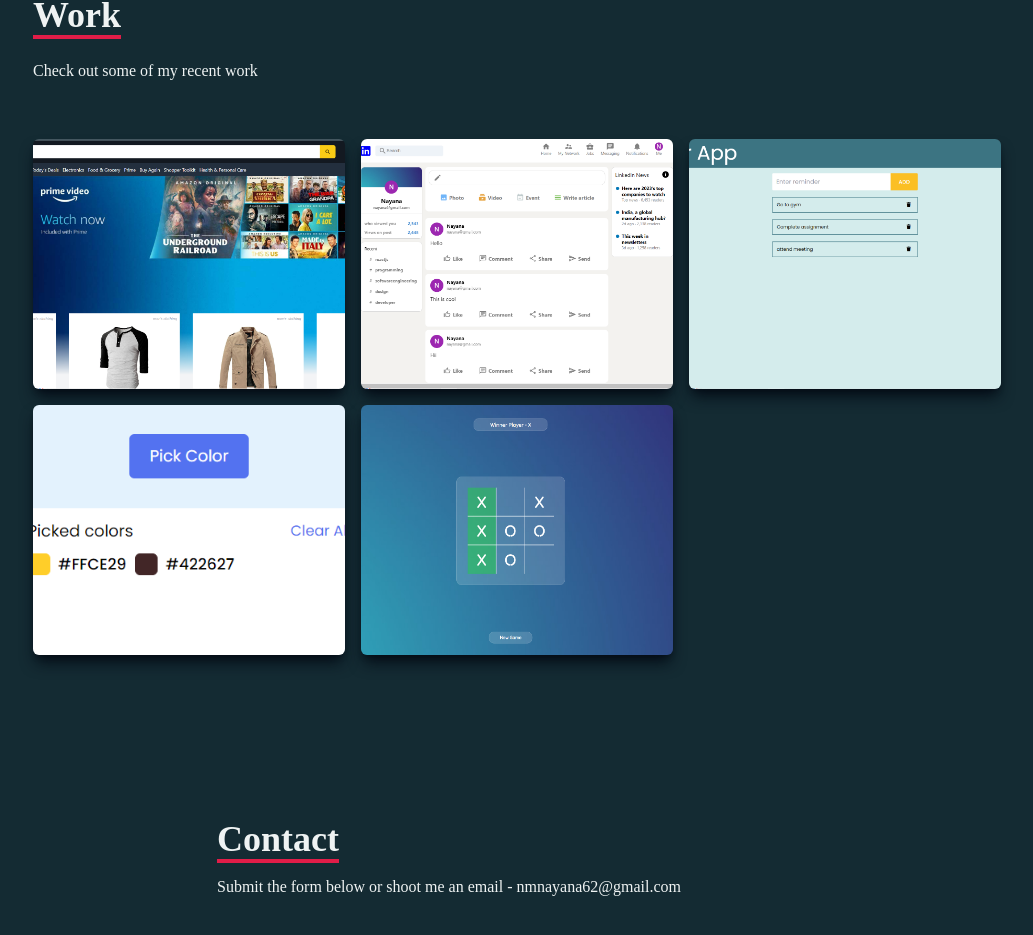
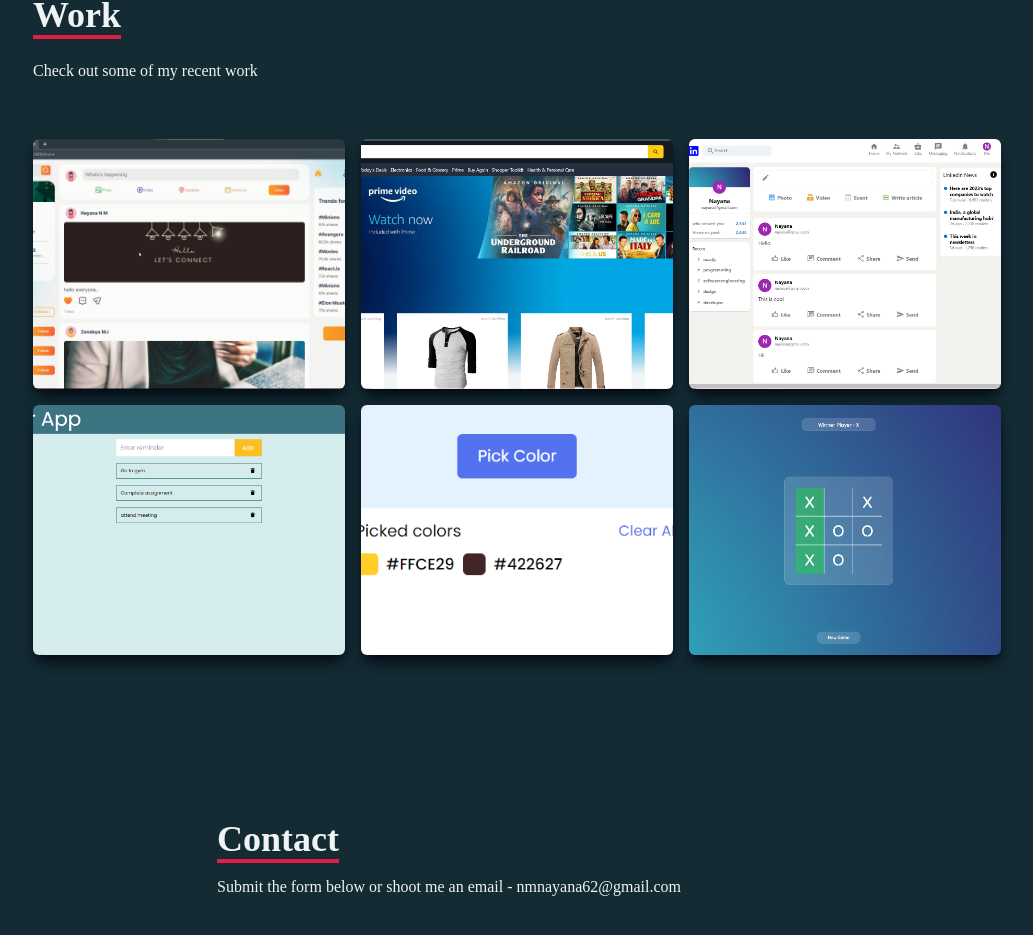
Before and after one commit to Nayana62/My_Portfolio, a React (Create React App) app: page / in a window 1280 px wide. Shown: the part 2187-3122 px from the top of the page, without its empty margins (123-1156 px from the left). Built offline with nearby package versions, Linux system fonts and the light colour scheme.

Commit message:
modified data.js

```diff
--- a/src/Components/Navbar.jsx
+++ b/src/Components/Navbar.jsx
@@ -102,7 +102,7 @@
                 </a>
             </li>
             <li className="w-[80px] md:w-[142px] lg:w-[160px] h-[40px] lg:h-[60px] flex justify-between items-center ml-[-100px] hover:ml-[-14px] duration-300 lg:mb-[-14px]">
-                <a className="flex justify-between items-center w-full text-[#eff3f3] bg-[#565f69] p-2 " href="https://drive.google.com/file/d/1DEpBpsiAs3Zkz3GGZr0CmzMiPuxEK3Jy/view?usp=sharing" rel="noreferrer" target="_blank" >
+                <a className="flex justify-between items-center w-full text-[#eff3f3] bg-[#565f69] p-2 " href="https://drive.google.com/file/d/1VrSw_z-VSGqOZKFRyfyiLE2r_7iGYshl/view?usp=sharing" rel="noreferrer" target="_blank" >
                     Resume <BsFillPersonLinesFill className="mr-[-10px] lg:mr-0 duration-300 px-1" size={30}/>
                 </a>
             </li>
--- a/src/data/data.js
+++ b/src/data/data.js
@@ -3,38 +3,46 @@
 import LinkedInClone from '../assets/projects/LinkedIn_Clone.png'
 import ReminderApp from '../assets/projects/reminder_app.png'
 import TicTacToe from '../assets/projects/tic_tac_toe.png'
+import SocialMediaApp from '../assets/projects/social_media_application.png'
 
 export const data=[
     {
         id:1,
+        name:"Social Media Application with realtime Chat Functionality",
+        image:SocialMediaApp,
+        github:"https://github.com/Nayana62/socialMedia_application",
+        // live:"",
+    },
+    {
+        id:2,
         name:"Amazon Clone Application",
         image:AmazonClone,
         github:"https://github.com/Nayana62/amazon_clone",
         live:"https://amazon-clone-e1lxkmt5b-nayana62.vercel.app/",
     },
     {
-        id:2,
+        id:3,
         name:"LinkedIn Clone Application",
         image:LinkedInClone,
         github:"https://github.com/Nayana62/LinkedIn-Clone",
         live:"https://linked-in-clone-gilt.vercel.app/",
     },
     {
-        id:3,
+        id:4,
         name:"Reminder App",
         image:ReminderApp,
         github:"https://github.com/Nayana62/reminder__app",
         live:"https://reminder-app-omega.vercel.app/",
     },
     {
-        id:4,
+        id:5,
         name:"Color Picker Extension",
         image:ColorPicker,
         github:"https://github.com/Nayana62/color-picker-extension",
         live:"https://nayana62.github.io/color-picker-extension/",
     },
     {
-        id:5,
+        id:6,
         name:"Tic Tac Toe game",
         image:TicTacToe,
         github:"https://github.com/Nayana62/tic-tac-toe",
```
Also changed, not shown: src/assets/projects/social_media_application.png (added).
